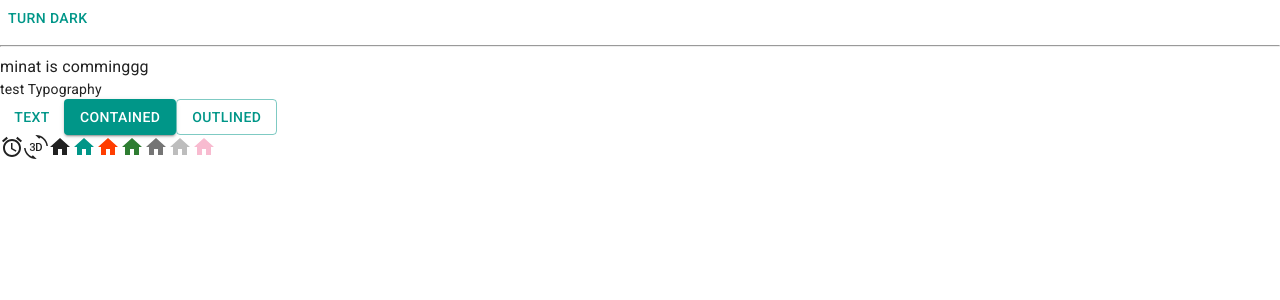
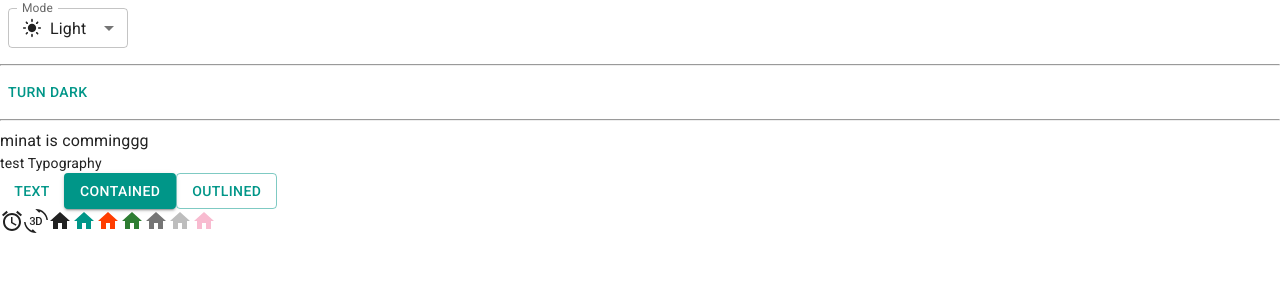
Before and after one commit to minatisleeping/ollert-web, a React (Vite) app: page / in a window 1280 px wide. Shown: the top 300 px of the page. Built offline with nearby package versions, Linux system fonts and the light colour scheme.

Commit message:
Setting light/dark mode p2

```diff
--- a/src/App.jsx
+++ b/src/App.jsx
@@ -6,8 +6,60 @@
 import Typography from '@mui/material/Typography'
 import { useColorScheme } from '@mui/material/styles'
 
+import InputLabel from '@mui/material/InputLabel'
+import MenuItem from '@mui/material/MenuItem'
+import FormControl from '@mui/material/FormControl'
+import Select from '@mui/material/Select'
+import LightModeIcon from '@mui/icons-material/LightMode'
+import DarkModeOutlinedIcon from '@mui/icons-material/DarkModeOutlined'
+import SettingsBrightness from '@mui/icons-material/SettingsBrightness'
+import Box from '@mui/material/Box'
+
+function ModeSelect() {
+  const { mode, setMode } = useColorScheme()
+  const handleChange = (event) => {
+    const selectedMode = event.target.value
+    setMode(selectedMode)
+  }
+
+  return (
+    <FormControl sx={{ m: 1, minWidth: 120 }} size="small">
+      <InputLabel id="label-select-dark-light-mode">Mode</InputLabel>
+      <Select
+        labelId="label-select-dark-light-mode"
+        id="select-dark-light-mode"
+        value={mode}
+        label="Mode"
+        onChange={handleChange}
+      >
+        <MenuItem value='light'>
+          <div style={{ display: 'flex', alignItems: 'center', gap: '8px' }}>
+            <LightModeIcon fontSize='small' /> Light
+          </div>
+        </MenuItem>
+        <MenuItem value='dark'>
+          <Box sx={{ display: 'flex', alignItems: 'center', gap: 1 }}>
+            <DarkModeOutlinedIcon fontSize='small' /> Dark
+          </Box>
+        </MenuItem>
+        <MenuItem value='system'>
+          <Box sx={{ display: 'flex', alignItems: 'center', gap: 2 }}>
+            <SettingsBrightness fontSize='small' /> System
+          </Box>
+        </MenuItem>
+      </Select>
+    </FormControl>
+  )
+}
+
 function ModeToggle() {
   const { mode, setMode } = useColorScheme()
+
+  // const prefersDarkMode = useMediaQuery('(prefers-color-scheme: dark)')
+  // const prefersLightMode = useMediaQuery('(prefers-color-scheme: light)')
+  // console.log('🚀 ~ ModeToggle ~ prefersDarkMode: ', prefersDarkMode)
+  // console.log('🚀 ~ ModeToggle ~ prefersLightMode: ', prefersLightMode)
+
   return (
     <Button
       onClick={() => {
@@ -22,6 +74,8 @@
 function App() {
   return (
     <>
+      <ModeSelect />
+      <hr/>
       <ModeToggle />
       <hr/>
       <div>minat is comminggg</div>
--- a/src/main.jsx
+++ b/src/main.jsx
@@ -3,7 +3,6 @@
 import App from './App.jsx'
 import CssBaseline from '@mui/material/CssBaseline'
 import { Experimental_CssVarsProvider as CssVarsProvider } from '@mui/material/styles'
-// import { ThemeProvider } from '@mui/material/styles'
 import theme from './theme'
 
 ReactDOM.createRoot(document.getElementById('root')).render(
```
